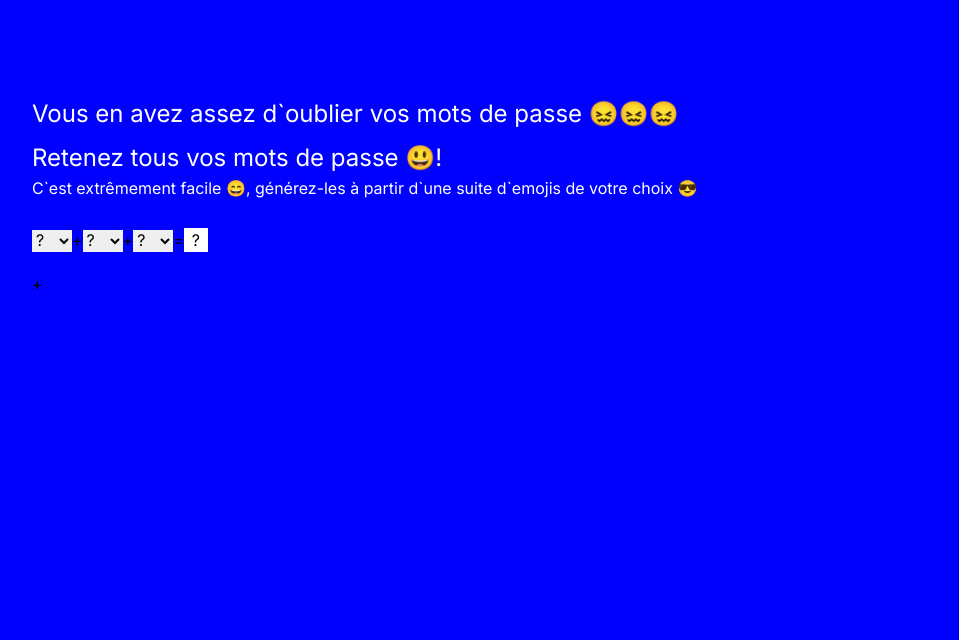
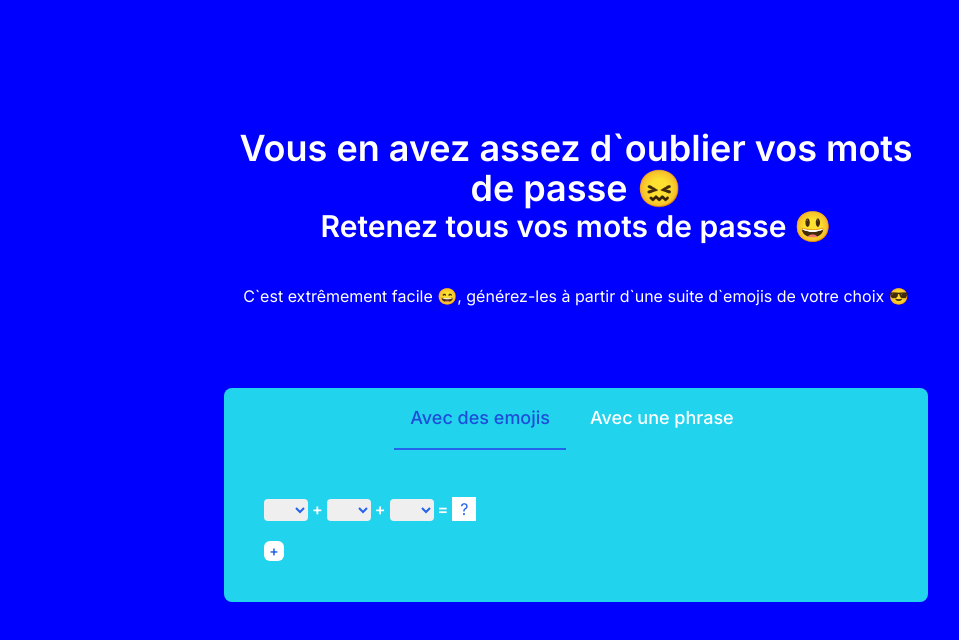
Before and after one commit to rhannachi/easy-remember-password, a Next.js app: page / in a window 1280 px wide. Shown: the top 640 px of the page, without its empty margins (64-1023 px from the left). Built offline with nearby package versions, Linux system fonts and the light colour scheme.

Commit message:
Feat - add Tabs

```diff
--- a/package.json
+++ b/package.json
@@ -20,6 +20,7 @@
     "@types/react": "^18",
     "@types/react-dom": "^18",
     "autoprefixer": "^10.4.16",
+    "clsx": "^2.0.0",
     "postcss": "^8.4.31",
     "tailwindcss": "^3.3.5",
     "typescript": "^5"
--- a/src/app/page.tsx
+++ b/src/app/page.tsx
@@ -1,32 +1,36 @@
 'use client'
 
 import { useState } from 'react'
-import { Generator } from '@/components'
+import { Generator, Tabs } from '@/components'
 
 export default function Page() {
   const [nb, setNb] = useState(1)
 
   return (
-    <main className='flex min-h-screen flex-col p-24'>
-      <div className='text-white'>
-        <h1 className=''>Vous en avez assez d`oublier vos mots de passe 😖😖😖</h1>
-        <h1 className='mt-2'>Retenez tous vos mots de passe 😃!</h1>
-        <p>
+    <main className='flex min-h-screen flex-col py-32 px-20 lg:px-72 '>
+      <div className='flex flex-col items-center text-white'>
+        <h1 className='font-semibold text-center lg:text-4xl'>
+          Vous en avez assez d`oublier vos mots de passe 😖
+        </h1>
+        <h1 className='font-semibold lg:text-3xl'> Retenez tous vos mots de passe 😃</h1>
+        <h2 className='mt-10'>
           C`est extrêmement facile 😄, générez-les à partir d`une suite d`emojis de votre choix 😎
-        </p>
+        </h2>
       </div>
 
-      <div className='flex flex-col mt-5'>
-        {Array.from({ length: nb }).map((_, index) => (
-          <Generator key={index} />
-        ))}
-      </div>
-
-      <div className='mt-5'>
-        <button className='text-black' onClick={() => setNb((item) => item + 1)}>
-          {' '}
-          +{' '}
-        </button>
+      <div className='flex flex-col mt-20 bg-cyan-400 px-10 pt-0 pb-10 rounded-lg '>
+        <Tabs />
+        <div className='mt-10'>
+          {Array.from({ length: nb }).map((_, index) => (
+            <Generator key={index} />
+          ))}
+          <button
+            className='rounded-md text-sm text-blue-600 font-semibold bg-white w-5 mt-5'
+            onClick={() => setNb((item) => item + 1)}
+          >
+            +
+          </button>
+        </div>
       </div>
     </main>
   )
--- a/src/components/Generator.tsx
+++ b/src/components/Generator.tsx
@@ -8,7 +8,6 @@ export const Generator = () => {
   const [hash, setHash] = useState<string | undefined>(undefined)
 
   const handleSelectedEmoji = async (emoji: string) => {
-    console.log('select:', emoji)
     if (emoji) {
       const emojiHash = await md5(emoji)
       setHash(emojiHash)
@@ -20,12 +19,17 @@ export const Generator = () => {
   return (
     <div className='flex flex-row mt-2'>
       <Select onSelected={handleSelectedEmoji} />
-      +
+      <span className='font-semibold text-white px-1'>+</span>
       <Select onSelected={handleSelectedEmoji} />
-      +
-      <Select onSelected={handleSelectedEmoji} />=
-      <span className='bg-white px-2'>{hash ?? '?'}</span>
-      {hash && <span className='bg-white ml-3 px-2'>copy</span>}
+      <span className='font-semibold text-white px-1'>+</span>
+      <Select onSelected={handleSelectedEmoji} />
+      <span className='font-semibold text-white px-1'>=</span>
+      <span className='bg-white text-blue-600 px-2'>{hash ?? '?'}</span>
+      {hash && (
+        <button className='rounded-md text-sm text-blue-600 font-semibold bg-white ml-3 px-2'>
+          copy
+        </button>
+      )}
     </div>
   )
 }
--- a/src/components/Select.tsx
+++ b/src/components/Select.tsx
@@ -12,12 +12,13 @@ export const Select = ({ onSelected }: { onSelected: (value: string) => void })
   return (
     <label htmlFor='emoji-select'>
       <select
+        className='rounded text-blue-600 w-11 '
         value={selectedEmoji}
         onChange={(e) => setSelectedEmoji(e.target.value)}
         name='emoji'
         id='emoji-select'
       >
-        <option value=''>?</option>
+        <option value=''></option>
         <option value='🤬'>🤬</option>
         <option value='😭'>😭</option>
         <option value='😎'>😎</option>
--- /dev/null
+++ b/src/components/Tabs.tsx
@@ -0,0 +1,51 @@
+'use client'
+
+import { useState } from 'react'
+import clsx from 'clsx'
+
+const Tab = ({
+  isSelected,
+  title,
+  onClick,
+}: {
+  isSelected: boolean
+  title: string
+  onClick: () => void
+}) => {
+  return (
+    <li className='me-2 cursor-pointer'>
+      <span
+        onClick={onClick}
+        className={clsx(
+          'inline-block p-4 rounded-t-lg',
+          isSelected ? 'text-blue-700 border-b-2 border-blue-600' : 'text-white',
+        )}
+      >
+        {title}
+      </span>
+    </li>
+  )
+}
+
+export const Tabs = () => {
+  const [tab, setTab] = useState<'EMOJI' | 'WORD'>('EMOJI')
+
+  return (
+    <div className='text-lg font-medium text-center text-white border-gray-200'>
+      <ul className='flex flex-wrap -mb-px justify-center'>
+        <Tab
+          key='emoji'
+          title='Avec des emojis'
+          isSelected={tab === 'EMOJI'}
+          onClick={() => setTab('EMOJI')}
+        />
+        <Tab
+          key='word'
+          title='Avec une phrase'
+          isSelected={tab === 'WORD'}
+          onClick={() => setTab('WORD')}
+        />
+      </ul>
+    </div>
+  )
+}
--- a/src/components/index.ts
+++ b/src/components/index.ts
@@ -1,2 +1,3 @@
 export * from './Select'
 export * from './Generator'
+export * from './Tabs'
--- a/tailwind.config.js
+++ b/tailwind.config.js
@@ -1,5 +1,3 @@
-const plugin = require('tailwindcss/plugin')
-
 /** @type {import('tailwindcss').Config} */
 module.exports = {
   content: ['./public/**/*.html', './src/**/*.{ts,tsx}'],
@@ -7,17 +5,9 @@ module.exports = {
     extend: {
       backgroundImage: {
         'gradient-radial': 'radial-gradient(var(--tw-gradient-stops))',
-        'gradient-conic':
-            'conic-gradient(from 180deg at 50% 50%, var(--tw-gradient-stops))',
+        'gradient-conic': 'conic-gradient(from 180deg at 50% 50%, var(--tw-gradient-stops))',
       },
     },
   },
-  plugins: [
-    plugin(function({ addBase, theme }) {
-      addBase({
-        'h1': { fontSize: theme('fontSize.2xl') },
-        'h2': { fontSize: theme('fontSize.xl') },
-        'h3': { fontSize: theme('fontSize.lg') },
-      })
-    })
-  ]}
+  plugins: [],
+}
```
Also changed, not shown: 1 other file (tests, documents, lock files or other folders).
